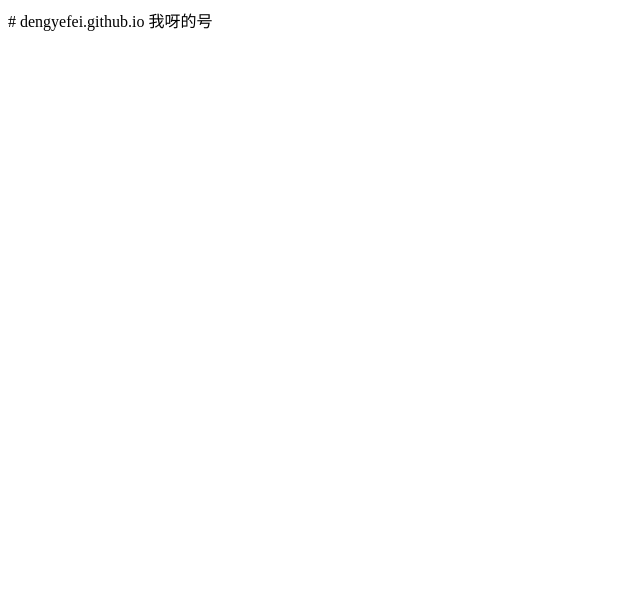
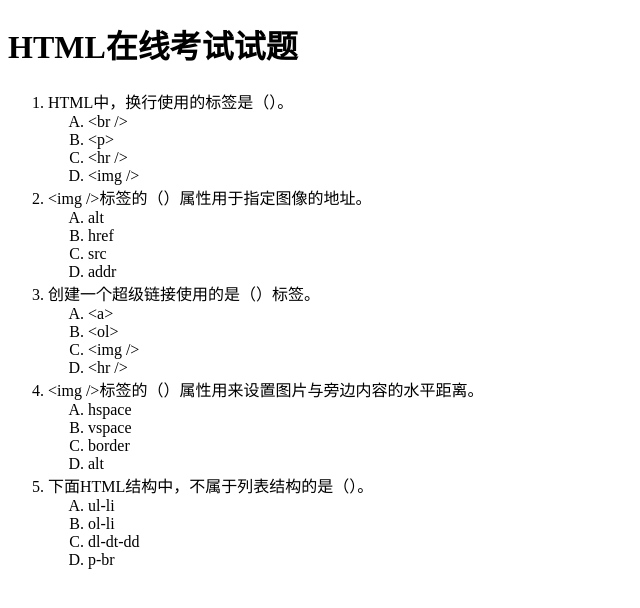
Before and after one commit to dengyefei/dengyefei.github.io, a plain HTML site: page index.html in a window 1280 px wide. Shown: the whole page, without its empty margins (0-640 px from the left). Drawn offline with Linux system fonts and the light colour scheme.

Commit message:
Update index.html

```diff
--- a/index.html
+++ b/index.html
@@ -1,2 +1,53 @@
-# dengyefei.github.io
-我呀的号
+<!DOCTYPE html PUBLIC "-//W3C//DTD XHTML 1.0 Transitional//EN" "http://www.w3.org/TR/xhtml1/DTD/xhtml1-transitional.dtd">
+<html xmlns="http://www.w3.org/1999/xhtml">
+<head>
+<meta http-equiv="Content-Type" content="text/html; charset=utf-8" />
+<title>在线考试试卷</title>
+</head>
+
+<body>
+<h1>HTML在线考试试题</h1>
+<ol>
+  <li>HTML中，换行使用的标签是（）。
+    <ol type="A">
+      <li>&lt;br /&gt;</li>
+      <li>&lt;p&gt;</li>
+      <li>&lt;hr /&gt;</li>
+      <li>&lt;img /&gt;</li>
+    </ol>
+  </li>
+  <li>&lt;img /&gt;标签的（）属性用于指定图像的地址。
+    <ol type="A">
+      <li>alt</li>
+      <li>href</li>
+      <li>src</li>
+      <li>addr</li>
+    </ol>
+  </li>
+  <li>创建一个超级链接使用的是（）标签。
+    <ol type="A">
+      <li>&lt;a&gt;</li>
+      <li>&lt;ol&gt;</li>
+      <li>&lt;img /&gt;</li>
+      <li>&lt;hr /&gt;</li>
+    </ol>
+  </li>
+  <li>&lt;img /&gt;标签的（）属性用来设置图片与旁边内容的水平距离。
+    <ol type="A">
+      <li>hspace</li>
+      <li>vspace</li>
+      <li>border</li>
+      <li>alt</li>
+    </ol>
+  </li>
+  <li>下面HTML结构中，不属于列表结构的是（）。
+    <ol type="A">
+      <li>ul-li</li>
+      <li>ol-li</li>
+      <li>dl-dt-dd</li>
+      <li>p-br</li>
+    </ol>
+  </li>
+</ol>
+</body>
+</html>
```
